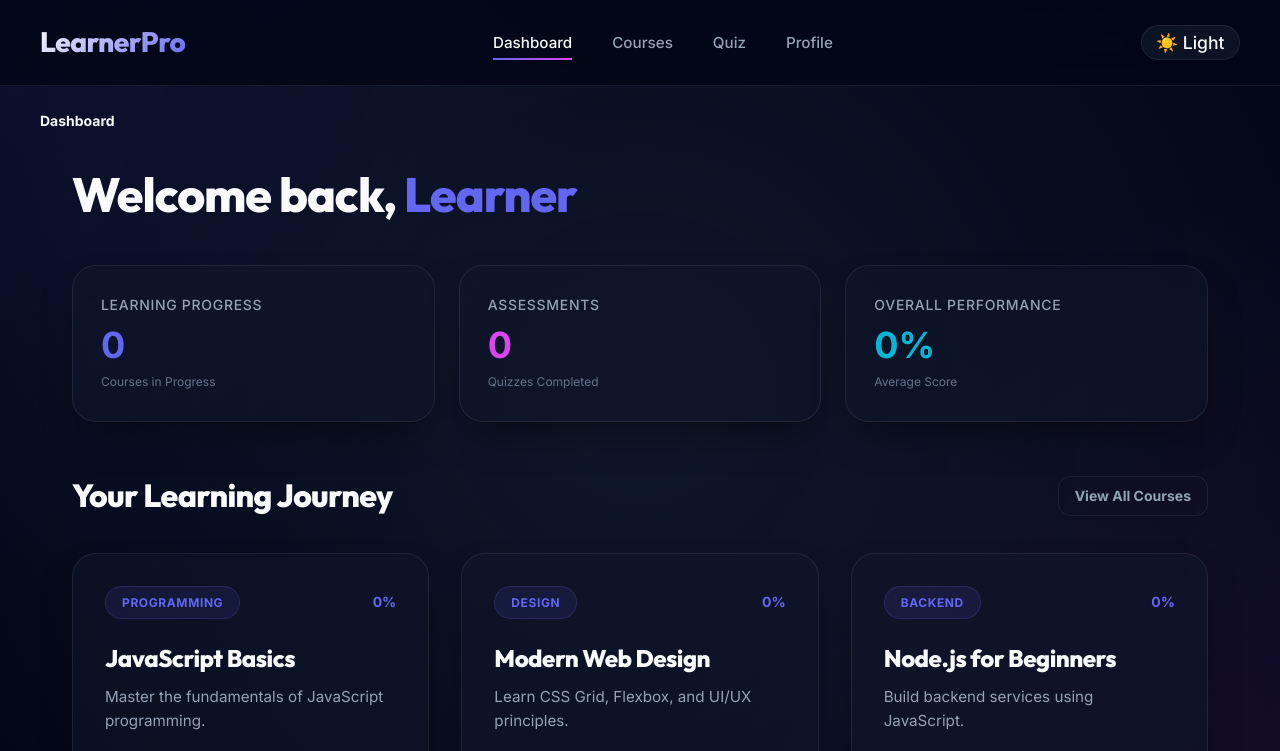
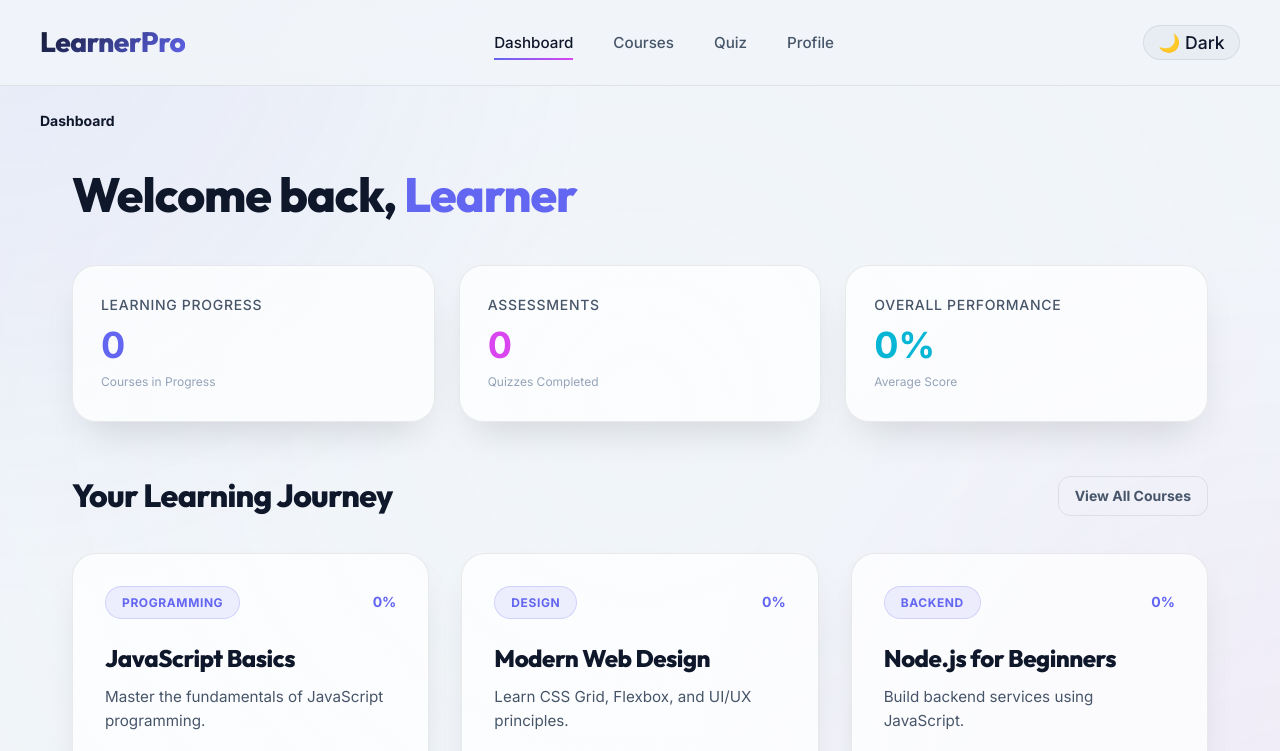
Before and after one commit to tsinghal451/Cognizant_Batch5_TusharSinghal, a website: page Multi-Page E-Learning Platform/index.html in a window 1280 px wide. Both pictures are taken after a click on the button "☀️ Light". Shown: the top 751 px of the page. Drawn offline with Linux system fonts and the light colour scheme.

Commit message:
fix: use documentElement for theme toggle to prevent null reference error

```diff
--- a/Multi-Page E-Learning Platform/css/style.css
+++ b/Multi-Page E-Learning Platform/css/style.css
@@ -28,7 +28,7 @@
 }
 
 /* ===== LIGHT MODE ===== */
-body[data-theme='light'] {
+html[data-theme='light'] {
     --bg-dark: #f1f5f9;
     --bg-card: rgba(255, 255, 255, 0.75);
     --bg-glass: rgba(226, 232, 240, 0.6);
@@ -41,18 +41,18 @@ body[data-theme='light'] {
     --text-muted: #94a3b8;
 }
 
-body[data-theme='light'] {
+html[data-theme='light'] body {
     background-image:
         radial-gradient(circle at 0% 0%, rgba(99, 102, 241, 0.08) 0%, transparent 40%),
         radial-gradient(circle at 100% 100%, rgba(217, 70, 239, 0.05) 0%, transparent 40%),
         radial-gradient(circle at 50% 50%, rgba(241, 245, 249, 1) 0%, transparent 100%);
 }
 
-body[data-theme='light'] header {
+html[data-theme='light'] header {
     background: rgba(241, 245, 249, 0.85);
 }
 
-body[data-theme='light'] .navbar-brand {
+html[data-theme='light'] .navbar-brand {
     background: linear-gradient(135deg, #0f172a 0%, var(--primary) 100%);
     -webkit-background-clip: text;
     background-clip: text;
--- a/Multi-Page E-Learning Platform/js/theme.js
+++ b/Multi-Page E-Learning Platform/js/theme.js
@@ -1,7 +1,7 @@
-// ===== THEME TOGGLE =====
+
 (function () {
     const savedTheme = localStorage.getItem('theme') || 'dark';
-    document.body.setAttribute('data-theme', savedTheme);
+    document.documentElement.setAttribute('data-theme', savedTheme);
 })();
 
 function initThemeToggle() {
@@ -9,7 +9,7 @@ function initThemeToggle() {
     if (!btn) return;
 
     function applyTheme(theme) {
-        document.body.setAttribute('data-theme', theme);
+        document.documentElement.setAttribute('data-theme', theme);
         localStorage.setItem('theme', theme);
         btn.textContent = theme === 'dark' ? '☀️ Light' : '🌙 Dark';
     }
@@ -19,7 +19,7 @@ function initThemeToggle() {
     btn.textContent = current === 'dark' ? '☀️ Light' : '🌙 Dark';
 
     btn.addEventListener('click', () => {
-        const next = document.body.getAttribute('data-theme') === 'dark' ? 'light' : 'dark';
+        const next = document.documentElement.getAttribute('data-theme') === 'dark' ? 'light' : 'dark';
         applyTheme(next);
     });
 }
```
